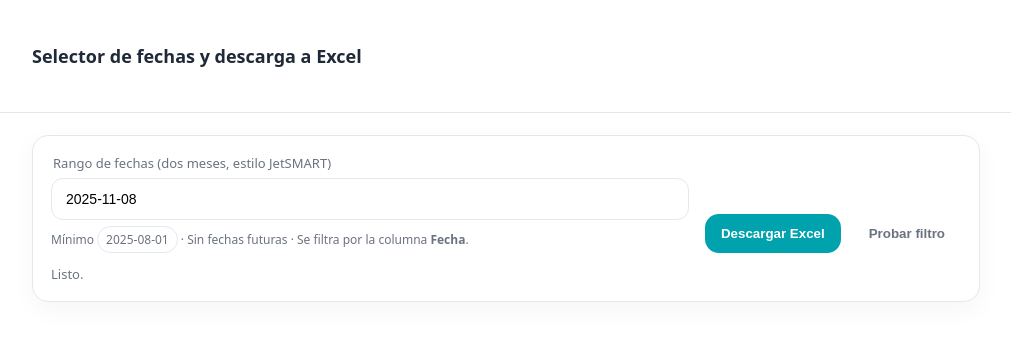
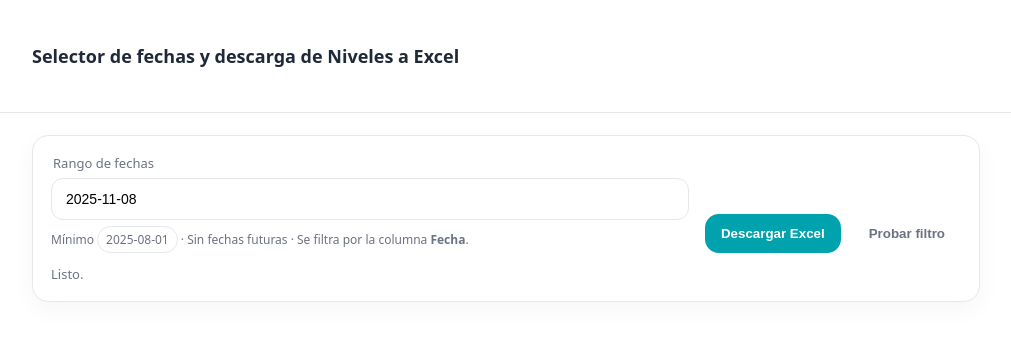
Before and after one commit to Sanlorenzo/Dashboard, a plain HTML site: page Exportar.html in a window 1280 px wide. Shown: the whole page, without its empty margins (134-1145 px from the left). Drawn offline with nearby package versions, Linux system fonts and the light colour scheme.

Commit message:
Update Exportar.html

```diff
--- a/Exportar.html
+++ b/Exportar.html
@@ -2,7 +2,7 @@
 <html lang="es">
 <head>
   <meta charset="utf-8" />
-  <title>Calendario (rango) → Descargar Excel</title>
+  <title>Descarga Datos a Excel</title>
   <meta name="viewport" content="width=device-width,initial-scale=1" />
 
   <!-- Flatpickr: date range con 2 meses -->
@@ -38,13 +38,13 @@
   </style>
 </head>
 <body>
-  <header><div class="wrap"><h1>Selector de fechas y descarga a Excel</h1></div></header>
+  <header><div class="wrap"><h1>Selector de fechas y descarga de Niveles a Excel</h1></div></header>
 
   <main class="wrap">
     <div class="card">
       <div class="row">
         <div class="field">
-          <label>Rango de fechas (dos meses, estilo JetSMART)</label>
+          <label>Rango de fechas</label>
           <input id="dateRange" type="text" placeholder="Selecciona desde y hasta…" />
           <div class="hint">Mínimo <span class="pill">2025-08-01</span> · Sin fechas futuras · Se filtra por la columna <b>Fecha</b>.</div>
         </div>
```
